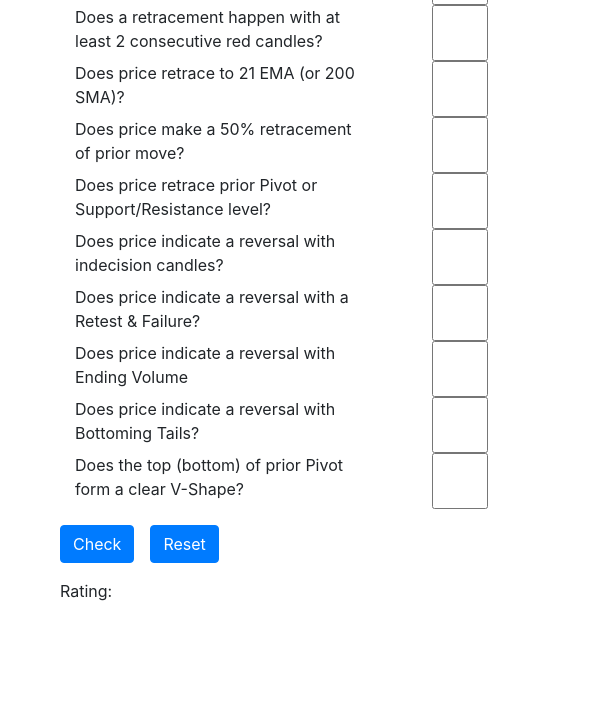
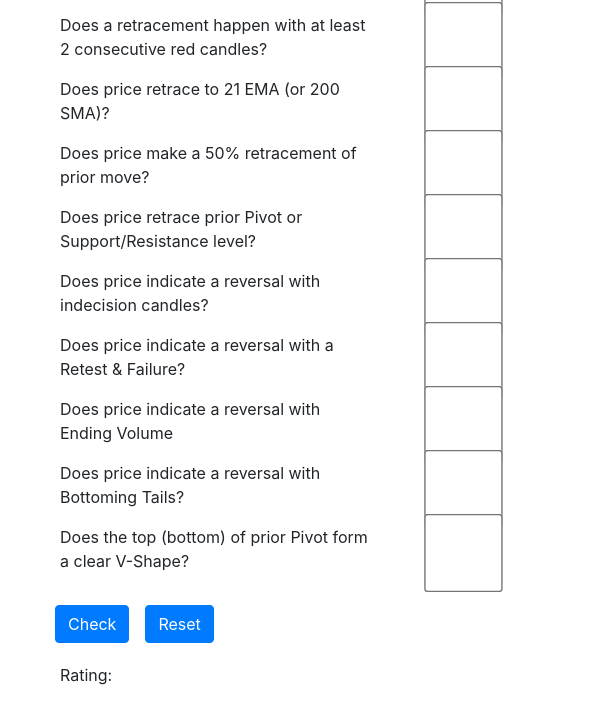
Before and after one commit to PaulKapschitzki/TradeHelpers, an Electron app: page BuySetup.html in a window 600 px wide. Shown: the part 153-856 px from the top of the page. Before the commit the page ends 800 px from the top, so only its background shows below. Drawn offline with nearby package versions, Linux system fonts and the light colour scheme.

Commit message:
Visual reorganizing and refacturing exchanged .row with .form-row

```diff
--- a/BuySetup.html
+++ b/BuySetup.html
@@ -29,49 +29,49 @@
         </ul>
     </nav>
     <div class="container">
-        <form id="form_BS">
+        <form id="form_BS" class="form-group">
             <h2 class="text-center">BS / SS</h2>
 
             <!-- Checklist -->
-            <div class="container">
+            <div>
                 <div class="col">
-                    <div class="row">
+                    <div class="form-row">
                         <label class="col-8">Is there an uptrend (downtrend for short)?</label>
                         <input class="col-4" type="checkbox" id="bsTrend" name="BS" />
                     </div>
-                    <div class="row">
+                    <div class="form-row">
                         <label class="col-8">Does a retracement happen with at least 2 consecutive red candles?</label>
                         <input class="col-4" type="checkbox" id="bsRetracement" name="BS" />
                     </div>
-                    <div class="row">
+                    <div class="form-row">
                         <label class="col-8">Does price retrace to 21 EMA (or 200 SMA)?</label>
                         <input class="col-4" type="checkbox" id="bsRetracementEMA" name="BS" />
                     </div>
-                    <div class="row">
+                    <div class="form-row">
                         <label class="col-8">Does price make a 50% retracement of prior move?</label>
                         <input class="col-4" type="checkbox" id="bsRetracement50perCent" name="BS" />
                     </div>
-                    <div class="row">
+                    <div class="form-row">
                         <label class="col-8">Does price retrace prior Pivot or Support/Resistance level?</label>
                         <input class="col-4" type="checkbox" id="bsRetracementPivot" name="BS" />
                     </div>
-                    <div class="row">
+                    <div class="form-row">
                         <label class="col-8">Does price indicate a reversal with indecision candles?</label>
                         <input class="col-4" type="checkbox" id="bsIndecisionCandles" name="BS" />
                     </div>
-                    <div class="row">
+                    <div class="form-row">
                         <label class="col-8">Does price indicate a reversal with a Retest & Failure?</label>
                         <input class="col-4" type="checkbox" id="bsRetestAndFailure" name="BS" />
                     </div>
-                    <div class="row">
+                    <div class="form-row">
                         <label class="col-8">Does price indicate a reversal with Ending Volume</label>
                         <input class="col-4" type="checkbox" id="bsEndingVolume" name="BS" />
                     </div>
-                    <div class="row">
+                    <div class="form-row">
                         <label class="col-8">Does price indicate a reversal with Bottoming Tails?</label>
                         <input class="col-4" type="checkbox" id="bsBottomingTails" name="BS" />
                     </div>
-                    <div class="row">
+                    <div class="form-row">
                         <label class="col-8">Does the top (bottom) of prior Pivot form a clear V-Shape?</label>
                         <input class="col-4" type="checkbox" id="bsVShapePivot" name="BS" />
                     </div>
@@ -81,7 +81,7 @@
             <div class="container">
                 <div>
                     <!-- Buttons -->
-                    <div class="container form-inline">
+                    <div class="container form-row">
                         <div class="row">
                             <button id="checkBtn_BS" type="button" class="btn btn-primary mr-3 my-3">Check</button>
                             <button id="resetBtn_BS" type="reset" value="Reset" class="btn btn-primary my-3">Reset</button>
@@ -97,7 +97,6 @@
                     </div>
                 </div>
             </div>
-
         </form>
     </div>
   </body>
--- a/index.css
+++ b/index.css
@@ -1,3 +1,12 @@
 .navbar-nav {
     flex-direction: row;
 }
+
+input {
+    transform: scale(1.4);
+}
+
+.form-row {
+    margin-top: 8px;
+    margin-bottom: 4px;
+}
```
Also changed, not shown: Breakout.html (+11 -12 lines), index.html (+9 -11 lines).
